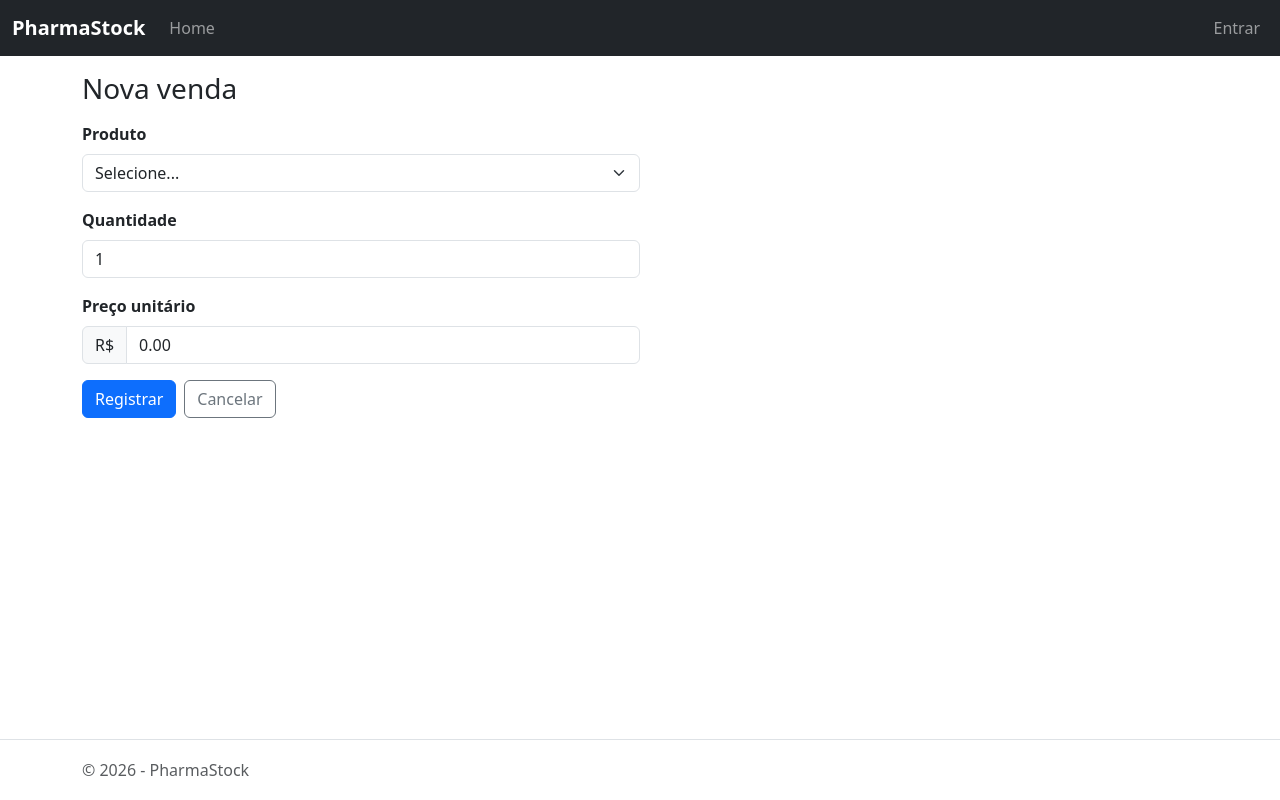
After one commit to pharmstock-ads/pharmastock-pim-iv, an ASP.NET Core app: template src/PharmaStock.Web/Views/Vendas/Registrar.cshtml in a window 1280 px wide. The commit adds this page. Run offline with ASP.NET Core 8, Linux system fonts and the light colour scheme; the template is opened without the code that fills it, so the values that code supplies are empty; style sheets or scripts are compiled from the project's sources.

Commit message:
feat(web): login com sessão e venda MVC sem escolha de lote
Integra o corte mínimo da Web: AccountController, VendasController, ViewModels/Views e sessão no Program.cs sem remover a DI já alinhada à Api.

```diff
--- a/src/PharmaStock.Web/Views/Shared/_Layout.cshtml
+++ b/src/PharmaStock.Web/Views/Shared/_Layout.cshtml
@@ -1,9 +1,13 @@
+@{
+    var funcionarioNome = Context.Session.GetString("FuncionarioNome");
+    var logado = Context.Session.GetInt32("FuncionarioId") is not null;
+}
 <!DOCTYPE html>
-<html lang="en">
+<html lang="pt-BR">
 <head>
     <meta charset="utf-8" />
     <meta name="viewport" content="width=device-width, initial-scale=1.0" />
-    <title>@ViewData["Title"] - PharmaStock.Web</title>
+    <title>@ViewData["Title"] - PharmaStock</title>
     <script type="importmap"></script>
     <link rel="stylesheet" href="~/lib/bootstrap/dist/css/bootstrap.min.css" />
     <link rel="stylesheet" href="~/css/site.css" asp-append-version="true" />
@@ -11,21 +15,44 @@
 </head>
 <body>
     <header>
-        <nav class="navbar navbar-expand-sm navbar-toggleable-sm navbar-light bg-white border-bottom box-shadow mb-3">
+        <nav class="navbar navbar-expand-sm navbar-dark bg-dark mb-3">
             <div class="container-fluid">
-                <a class="navbar-brand" asp-area="" asp-controller="Home" asp-action="Index">PharmaStock.Web</a>
-                <button class="navbar-toggler" type="button" data-bs-toggle="collapse" data-bs-target=".navbar-collapse" aria-controls="navbarSupportedContent"
-                        aria-expanded="false" aria-label="Toggle navigation">
+                <a class="navbar-brand fw-semibold" asp-controller="Home" asp-action="Index">PharmaStock</a>
+                <button class="navbar-toggler" type="button" data-bs-toggle="collapse" data-bs-target=".navbar-collapse"
+                        aria-controls="navbarSupportedContent" aria-expanded="false" aria-label="Toggle navigation">
                     <span class="navbar-toggler-icon"></span>
                 </button>
                 <div class="navbar-collapse collapse d-sm-inline-flex justify-content-between">
                     <ul class="navbar-nav flex-grow-1">
                         <li class="nav-item">
-                            <a class="nav-link text-dark" asp-area="" asp-controller="Home" asp-action="Index">Home</a>
+                            <a class="nav-link" asp-controller="Home" asp-action="Index">Home</a>
                         </li>
-                        <li class="nav-item">
-                            <a class="nav-link text-dark" asp-area="" asp-controller="Home" asp-action="Privacy">Privacy</a>
-                        </li>
+                        @if (logado)
+                        {
+                            <li class="nav-item">
+                                <a class="nav-link" asp-controller="Vendas" asp-action="Index">Vendas</a>
+                            </li>
+                        }
+                    </ul>
+                    <ul class="navbar-nav align-items-sm-center gap-sm-2">
+                        @if (logado)
+                        {
+                            <li class="nav-item">
+                                <span class="navbar-text text-white-50">@funcionarioNome</span>
+                            </li>
+                            <li class="nav-item">
+                                <form asp-controller="Account" asp-action="Logout" method="post" class="d-inline">
+                                    @Html.AntiForgeryToken()
+                                    <button type="submit" class="btn btn-sm btn-outline-light">Sair</button>
+                                </form>
+                            </li>
+                        }
+                        else
+                        {
+                            <li class="nav-item">
+                                <a class="nav-link" asp-controller="Account" asp-action="Login">Entrar</a>
+                            </li>
+                        }
                     </ul>
                 </div>
             </div>
@@ -39,7 +66,7 @@
 
     <footer class="border-top footer text-muted">
         <div class="container">
-            &copy; 2026 - PharmaStock.Web - <a asp-area="" asp-controller="Home" asp-action="Privacy">Privacy</a>
+            &copy; 2026 - PharmaStock
         </div>
     </footer>
     <script src="~/lib/jquery/dist/jquery.min.js"></script>
--- /dev/null
+++ b/src/PharmaStock.Web/Views/Vendas/Registrar.cshtml
@@ -0,0 +1,45 @@
+@model PharmaStock.Web.ViewModels.VendaFormViewModel
+@{
+    ViewData["Title"] = "Nova venda";
+}
+
+<h1 class="h3 mb-3">Nova venda</h1>
+
+<div asp-validation-summary="ModelOnly" class="alert alert-danger" role="alert"></div>
+
+<form asp-action="Registrar" method="post" class="col-12 col-lg-6">
+    @Html.AntiForgeryToken()
+
+    <div class="mb-3">
+        <label asp-for="ProdutoId" class="form-label fw-semibold"></label>
+        <select asp-for="ProdutoId" class="form-select"
+                asp-items="@(new SelectList(Model.ProdutosDisponiveis, "Id", "Nome"))">
+            <option value="">Selecione...</option>
+        </select>
+        <span asp-validation-for="ProdutoId" class="text-danger"></span>
+    </div>
+
+    <div class="mb-3">
+        <label asp-for="Quantidade" class="form-label fw-semibold"></label>
+        <input asp-for="Quantidade" class="form-control" />
+        <span asp-validation-for="Quantidade" class="text-danger"></span>
+    </div>
+
+    <div class="mb-3">
+        <label asp-for="PrecoUnitario" class="form-label fw-semibold"></label>
+        <div class="input-group">
+            <span class="input-group-text">R$</span>
+            <input asp-for="PrecoUnitario" class="form-control" />
+        </div>
+        <span asp-validation-for="PrecoUnitario" class="text-danger"></span>
+    </div>
+
+    <div class="d-flex gap-2">
+        <button type="submit" class="btn btn-primary">Registrar</button>
+        <a asp-action="Index" class="btn btn-outline-secondary">Cancelar</a>
+    </div>
+</form>
+
+@section Scripts {
+    <partial name="_ValidationScriptsPartial" />
+}
--- a/src/PharmaStock.Web/Views/_ViewImports.cshtml
+++ b/src/PharmaStock.Web/Views/_ViewImports.cshtml
@@ -1,3 +1,4 @@
 @using PharmaStock.Web
 @using PharmaStock.Web.Models
+@using PharmaStock.Web.ViewModels
 @addTagHelper *, Microsoft.AspNetCore.Mvc.TagHelpers
```
Also changed, not shown: src/PharmaStock.Web/Controllers/AccountController.cs (added, +51 -0 lines), src/PharmaStock.Web/Controllers/VendasController.cs (added, +74 -0 lines), src/PharmaStock.Web/Program.cs (+9 -0 lines), src/PharmaStock.Web/ViewModels/LoginViewModel.cs (added, +15 -0 lines), src/PharmaStock.Web/ViewModels/VendaFormViewModel.cs (added, +23 -0 lines), src/PharmaStock.Web/Views/Account/Login.cshtml (added, +36 -0 lines), src/PharmaStock.Web/Views/Home/Index.cshtml (+15 -4 lines), src/PharmaStock.Web/Views/Vendas/Index.cshtml (added, +18 -0 lines).
